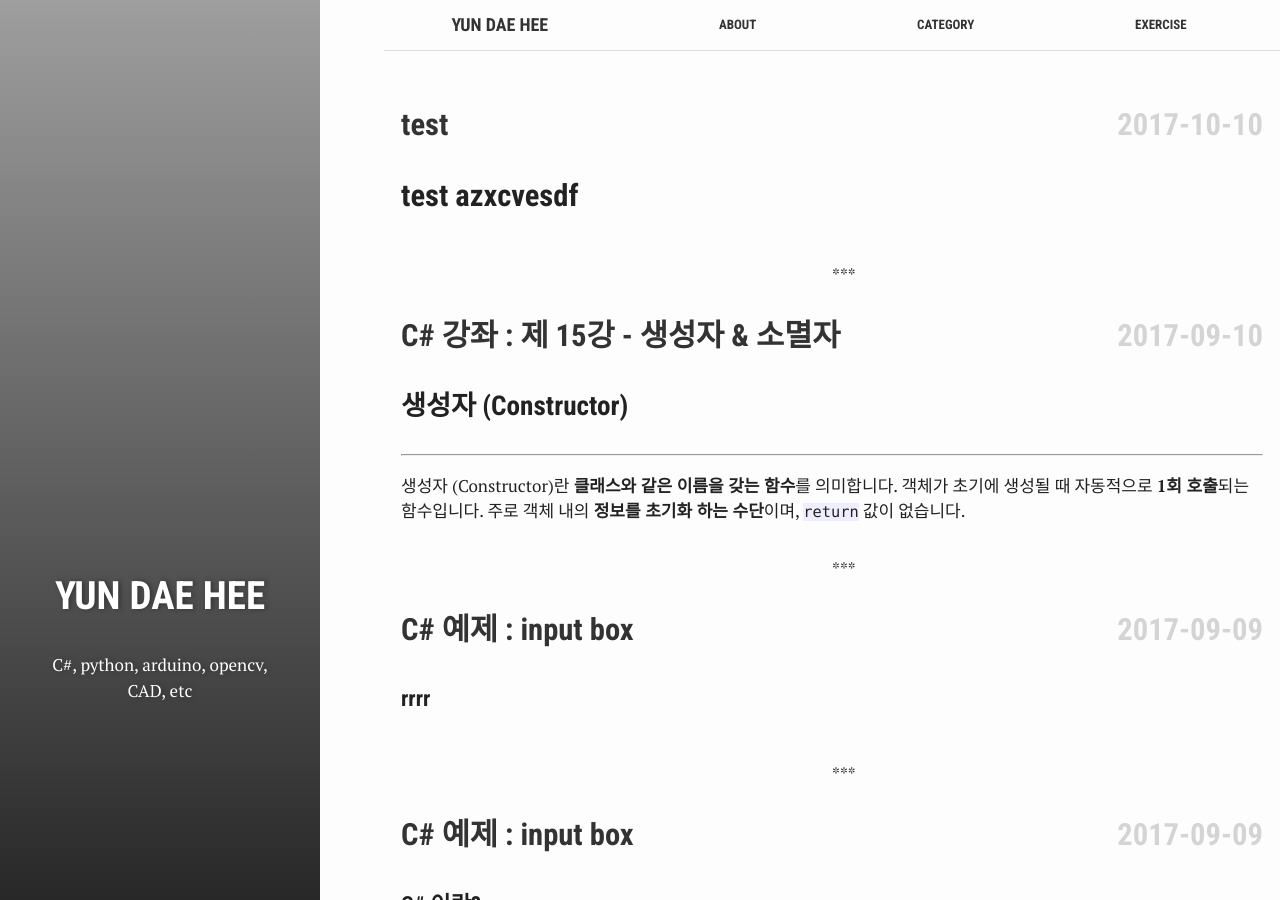
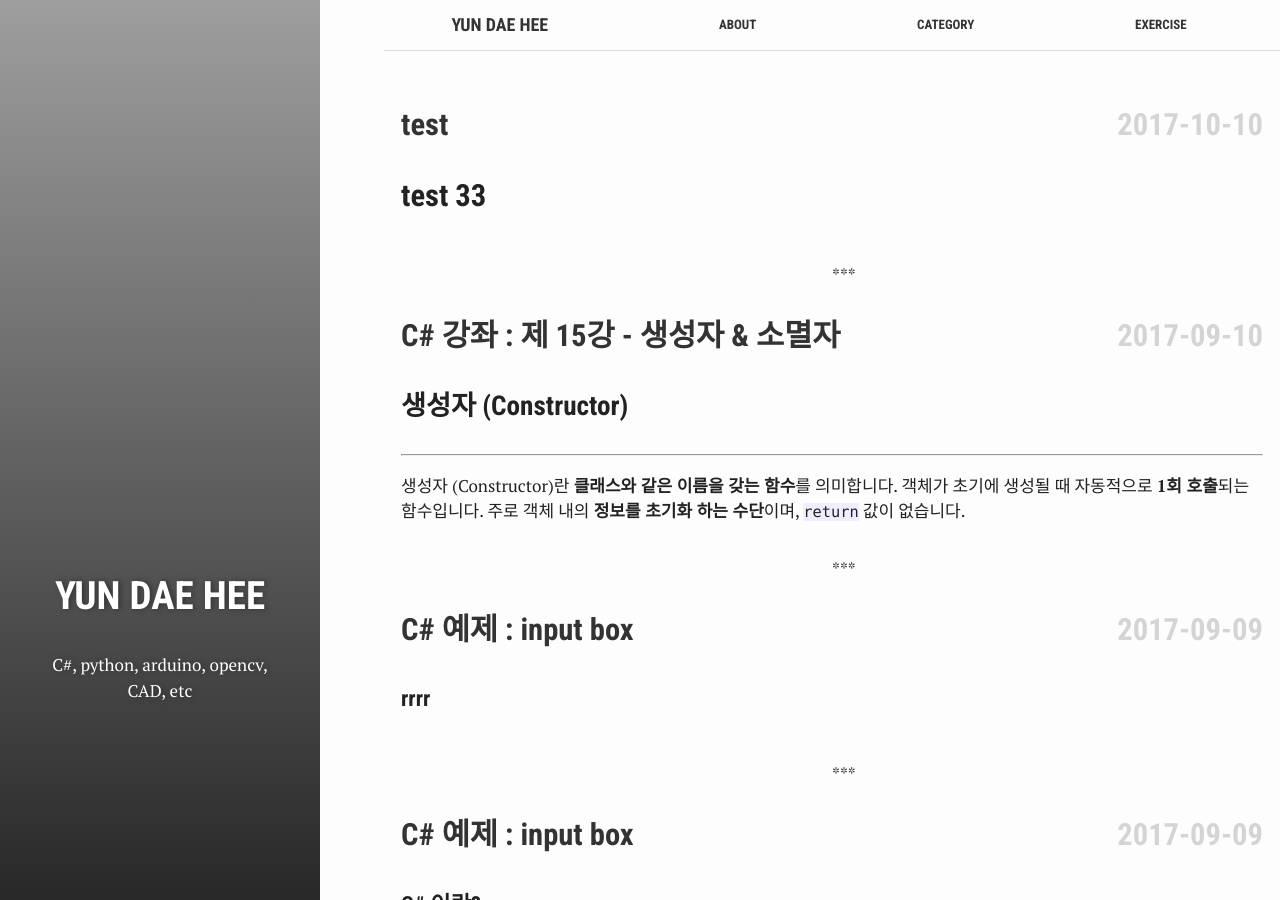
Before and after one commit to test076923/test076923.github.io, a Jekyll site: the page built from index.html, in a window 1280 px wide and 900 px high. Built offline with Jekyll 4.4.1, drawn with Linux system fonts in a browser that asks for light colours; comment, search, counter and statistics services are not loaded.

Commit message:
Update 2017-10-10-ssstest.md

```diff
--- a/_posts/2017-10-10-ssstest.md
+++ b/_posts/2017-10-10-ssstest.md
@@ -11,13 +11,13 @@ tags: ['testsets']
 author: 윤대희
 ---
 
-## test azxcvesdf ##
+## test 33 ##
 
-1: {{ site.categories | first }}
+1: {{ site.categories }}
 <br>
 2: {{ site.tags | categories }}
 
-{% if site.tags | categories | first == "posts" %}
+{% if site.tags | categories == "qqqqqqq" %}
 {{ site.title }}
 {% endif %}
 
```
